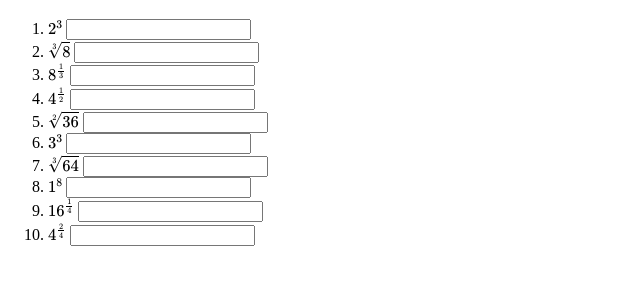
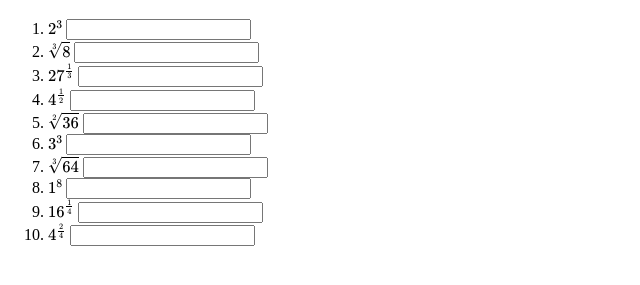
Before and after one commit to emmathompson08/AACoding-02-8, a plain HTML site: page index.html in a window 1280 px wide. Shown: the part 61-346 px from the top of the page, without its empty margins (0-640 px from the left). Drawn offline with nearby package versions, Linux system fonts and the light colour scheme.

Commit message:
Update index.html

```diff
--- a/index.html
+++ b/index.html
@@ -21,7 +21,7 @@
 <ol>
 <li> \( 2^3 \) <input data-correct="8" /> </li>
 <li> \( \sqrt[3]{8} \) <input data-correct="2" /></li>
-<li> \( 8^\frac{1}{3} \) <input data-correct="2" /></li>
+<li> \( 27^\frac{1}{3} \) <input data-correct="2" /></li>
 <li> \( 4^\frac{1}{2} \) <input data-correct="2" /></li>
 <li> \( \sqrt[2]{36} \) <input data-correct="6" /></li>
 <li> \( 3^3 \) <input data-correct="27" /> </li>
```
